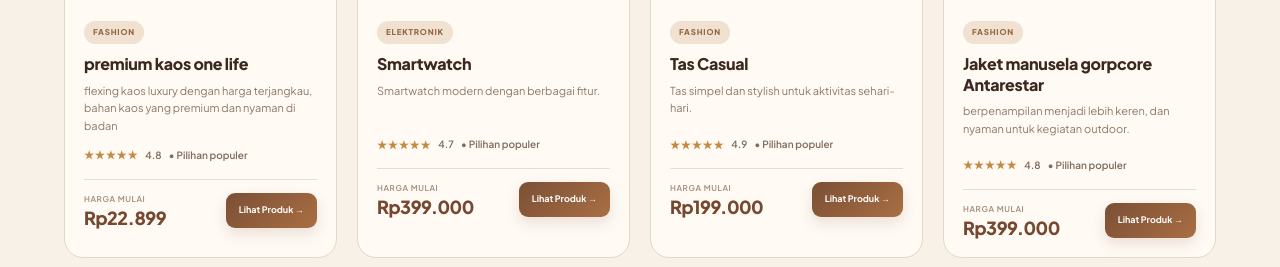
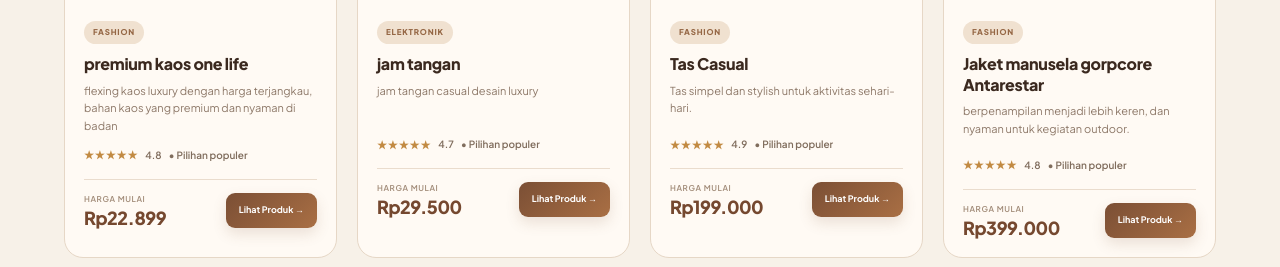
Before and after one commit to syauqinf-cyber/daily-branding, a plain HTML site: page index.html in a window 1280 px wide. Shown: the part 1216-1483 px from the top of the page. Drawn offline with Linux system fonts and the light colour scheme.

Commit message:
index.html

```diff
--- a/index.html
+++ b/index.html
@@ -2176,13 +2176,13 @@ input {
 
 
             {
-                name: "Smartwatch",
+                name: "jam tangan",
 
                 description:
-                    "Smartwatch modern dengan berbagai fitur.",
+                    "jam tangan casual desain luxury",
 
                 price:
-                    "Rp399.000",
+                    "Rp29.500",
 
                 label:
                     "TRENDING",
@@ -2206,7 +2206,7 @@ input {
 
 
                 link:
-                    "https://link-affiliate-kamu.com/smartwatch"
+                    "https://s.shopee.co.id/2LYjSgOa7b"
             },
 
 
```
